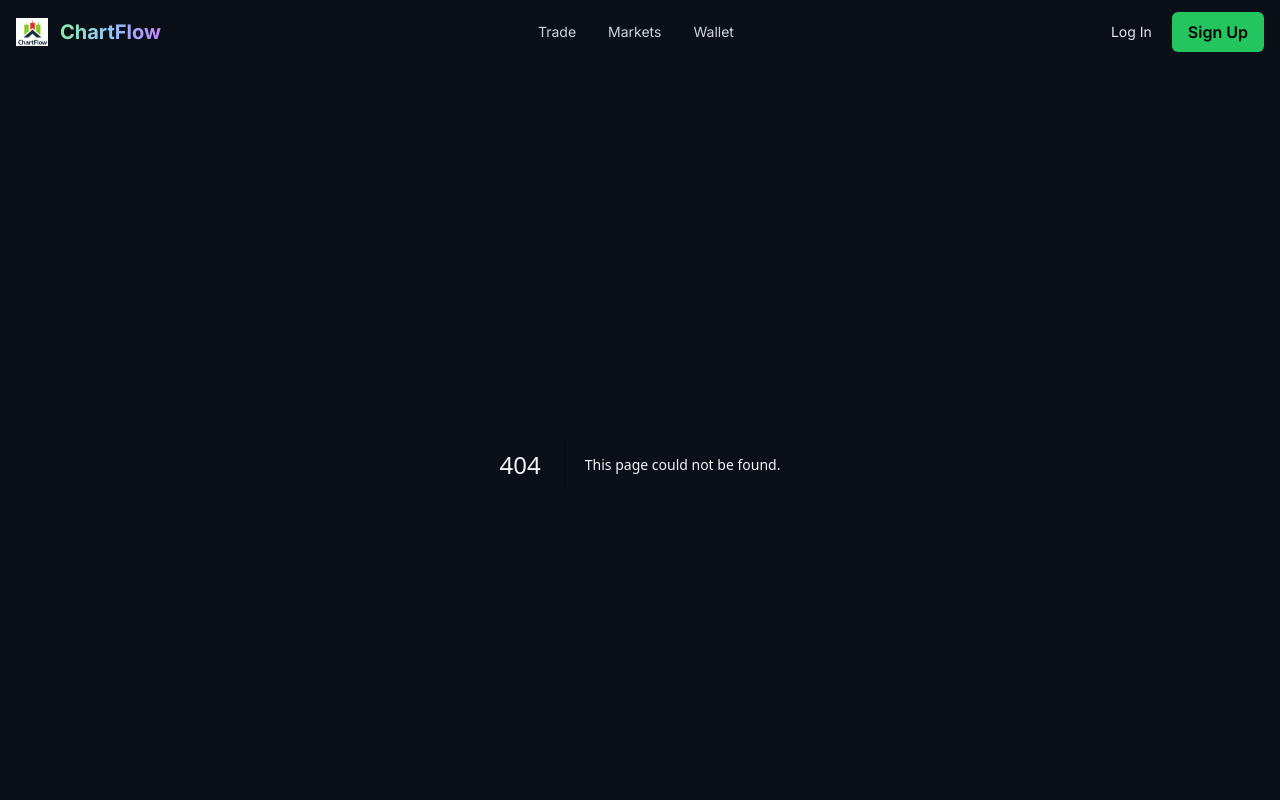
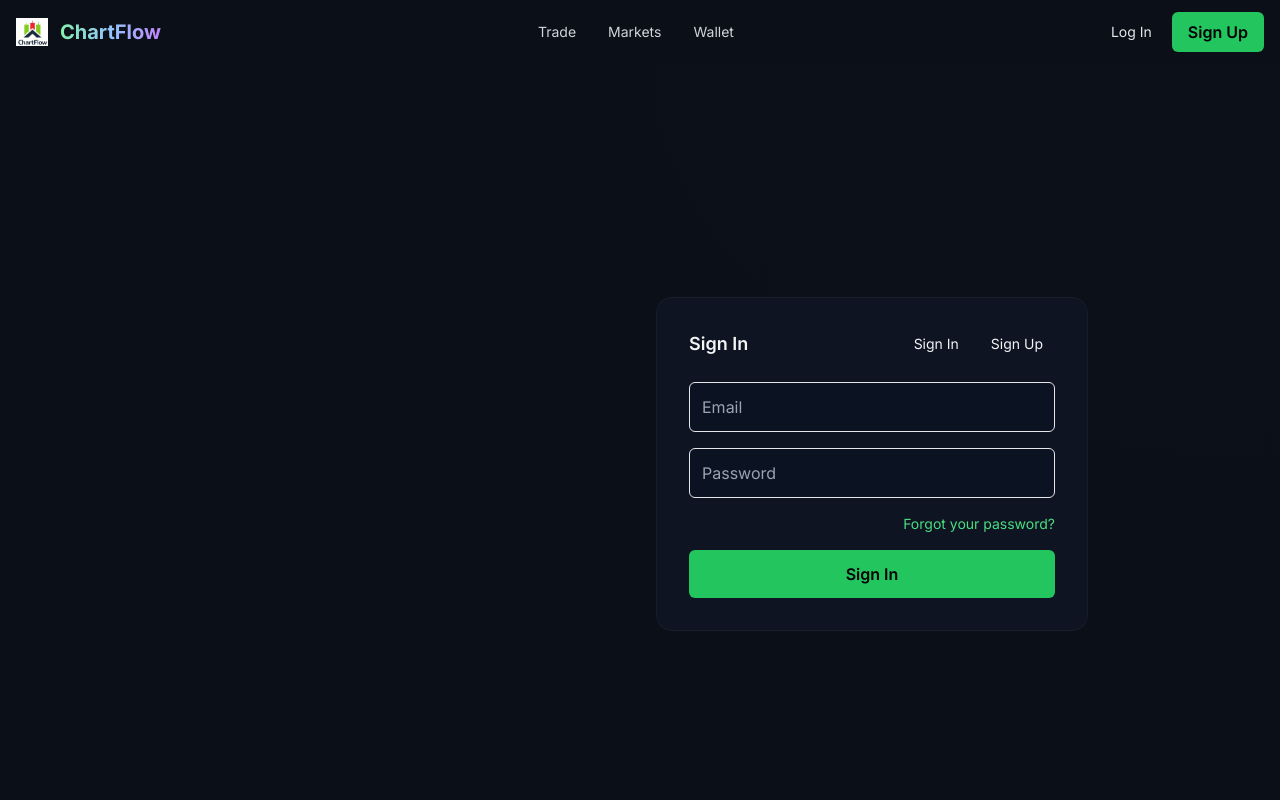
Before and after one commit to Burak0943/ChartFlow, a Next.js app: page /auth in a window 1280 px wide. Before the commit this address had no page. Shown: the top 800 px of the page. Built offline with nearby package versions, Linux system fonts and the light colour scheme; no server answers.

Commit message:
Feat: Added Sliding Overlay Auth page

```diff
--- /dev/null
+++ b/app/auth/page.tsx
@@ -0,0 +1,168 @@
+"use client";
+
+import { useState } from 'react';
+import { createClient as createSupabaseBrowserClient } from '../../utils/supabase/client';
+import { toast } from 'sonner';
+
+export default function AuthPage() {
+  const supabase = createSupabaseBrowserClient();
+  const [mode, setMode] = useState<'signin' | 'signup'>('signin');
+
+  // Sign in
+  const [email, setEmail] = useState('');
+  const [password, setPassword] = useState('');
+
+  // Sign up fields
+  const [fullName, setFullName] = useState('');
+  const [confirmPassword, setConfirmPassword] = useState('');
+  const [agreePolicy, setAgreePolicy] = useState(false);
+
+  const [loading, setLoading] = useState(false);
+
+  async function handleSignIn(e: React.FormEvent) {
+    e.preventDefault();
+    setLoading(true);
+    const { error } = await supabase.auth.signInWithPassword({ email, password });
+    setLoading(false);
+
+    if (error) {
+      toast.error(`Login failed: ${error.message}`);
+    } else {
+      toast.success('Logged in successfully');
+      window.location.href = '/trade';
+    }
+  }
+
+  async function handleSignUp(e: React.FormEvent) {
+    e.preventDefault();
+
+    if (password !== confirmPassword) {
+      alert('Passwords do not match');
+      return;
+    }
+
+    if (!agreePolicy) {
+      alert('You must agree to the Terms & Policy');
+      return;
+    }
+
+    setLoading(true);
+    const { data, error } = await supabase.auth.signUp({
+      email,
+      password,
+      options: { data: { full_name: fullName } }
+    });
+
+    setLoading(false);
+
+    if (error) {
+      toast.error(`Sign up failed: ${error.message}`);
+    } else {
+      toast.success('Account created — check your email');
+      setMode('signin');
+    }
+  }
+
+  return (
+    <div className="min-h-screen flex items-center justify-center bg-[radial-gradient(ellipse_at_top_right,_#0b122033,_transparent)] p-6">
+      <div className="w-full max-w-4xl grid grid-cols-1 md:grid-cols-2 gap-8">
+        <div className="glass-panel p-8 rounded-2xl animate-fade-in hidden md:block">
+          <h3 className="text-2xl font-bold mb-4">ChartFlow</h3>
+          <p className="text-gray-400">Professional crypto trading terminal. Sign in or create your account to start trading.</p>
+        </div>
+
+        <div className="glass-panel p-8 rounded-2xl animate-slide-in">
+          <div className="flex items-center justify-between mb-6">
+            <div className="text-lg font-semibold">{mode === 'signin' ? 'Sign In' : 'Create Account'}</div>
+            <div className="space-x-2 text-sm">
+              <button className={`px-3 py-1 rounded ${mode === 'signin' ? 'bg-white/6' : 'bg-transparent'}`} onClick={() => setMode('signin')}>
+                Sign In
+              </button>
+              <button className={`px-3 py-1 rounded ${mode === 'signup' ? 'bg-white/6' : 'bg-transparent'}`} onClick={() => setMode('signup')}>
+                Sign Up
+              </button>
+            </div>
+          </div>
+
+          {mode === 'signin' ? (
+            <form onSubmit={handleSignIn} className="space-y-4">
+              <input
+                className="w-full p-3 rounded-md bg-[#06112455] border border-white/6 placeholder:text-gray-400"
+                placeholder="Email"
+                value={email}
+                onChange={(e) => setEmail(e.target.value)}
+                type="email"
+                required
+              />
+
+              <input
+                className="w-full p-3 rounded-md bg-[#06112455] border border-white/6 placeholder:text-gray-400"
+                placeholder="Password"
+                value={password}
+                onChange={(e) => setPassword(e.target.value)}
+                type="password"
+                required
+              />
+
+              <div className="text-right text-sm">
+                <a href="/forgot-password" className="text-green-400">Forgot your password?</a>
+              </div>
+
+              <button type="submit" className="w-full p-3 rounded-md bg-green-500 text-black font-semibold" disabled={loading}>
+                {loading ? 'Signing in...' : 'Sign In'}
+              </button>
+            </form>
+          ) : (
+            <form onSubmit={handleSignUp} className="space-y-4">
+              <input
+                name="fullName"
+                className="w-full p-3 rounded-md bg-[#06112455] border border-white/6 placeholder:text-gray-400"
+                placeholder="Full Name"
+                value={fullName}
+                onChange={(e) => setFullName(e.target.value)}
+                type="text"
+                required
+              />
+
+              <input
+                className="w-full p-3 rounded-md bg-[#06112455] border border-white/6 placeholder:text-gray-400"
+                placeholder="Email"
+                value={email}
+                onChange={(e) => setEmail(e.target.value)}
+                type="email"
+                required
+              />
+
+              <input
+                className="w-full p-3 rounded-md bg-[#06112455] border border-white/6 placeholder:text-gray-400"
+                placeholder="Password"
+                value={password}
+                onChange={(e) => setPassword(e.target.value)}
+                type="password"
+                required
+              />
+
+              <input
+                className="w-full p-3 rounded-md bg-[#06112455] border border-white/6 placeholder:text-gray-400"
+                placeholder="Confirm Password"
+                value={confirmPassword}
+                onChange={(e) => setConfirmPassword(e.target.value)}
+                type="password"
+                required
+              />
+
+              <label className="inline-flex items-center gap-2 text-sm">
+                <input type="checkbox" checked={agreePolicy} onChange={(e) => setAgreePolicy(e.target.checked)} className="w-4 h-4" />
+                <span className="text-gray-300">I agree to the <a href="/terms" className="text-green-400">Terms & Policy</a></span>
+              </label>
+
+              <button type="submit" className="w-full p-3 rounded-md bg-green-500 text-black font-semibold" disabled={loading}>
+                {loading ? 'Creating account...' : 'Create Account'}
+              </button>
+            </form>
+          )}
+        </div>
+      </div>
+    </div>
+  );
+}
```
